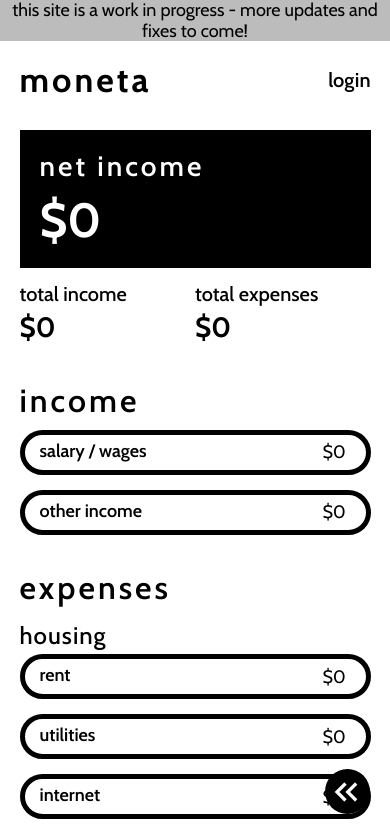
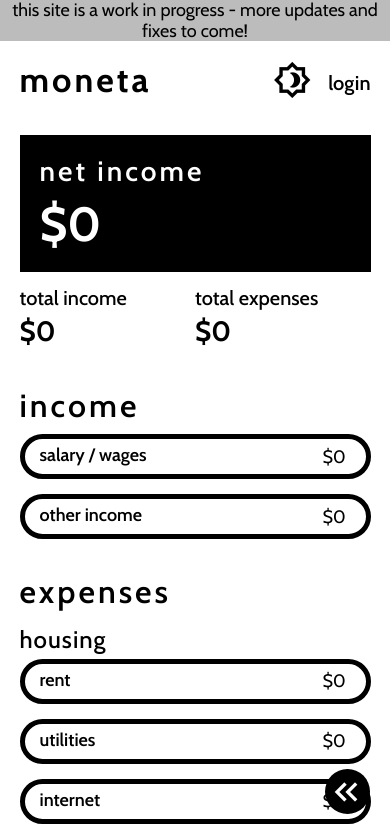
Before and after one commit to frances-m/budget-app, a React (Create React App) app: page / in a window 390 px wide. Shown: the top 832 px of the page. Built offline with nearby package versions, Linux system fonts and the light colour scheme; no server answers.

Commit message:
dark mode

```diff
--- a/src/App.css
+++ b/src/App.css
@@ -1,3 +1,14 @@
+/*** Variables ***/
+body {
+	--main: #000;
+	--secondary: #FFF;
+}
+
+body.darkTheme {
+	--main: #f4f4f4;
+	--secondary: #060606;
+}
+
 /*** TYPOGRAPHY ***/
 /* Global */
 html {
@@ -71,6 +82,9 @@ h3 {
 body {
 	min-height: 100vh;
 	overflow-x: hidden;
+
+	background-color: var(--secondary);
+	color: var(--main)
 }
 
 .wrapper {
@@ -96,6 +110,7 @@ button {
 	background-color: transparent;
 
 	cursor: pointer;
+	color: var(--main);
 }
 
 .errorMessage {
@@ -122,7 +137,7 @@ button {
 .wip {
 	text-align: center;
 	background-color: #bcbcbc;
-	color: black;
+	color: var(--main);
 }
 
 
@@ -143,11 +158,12 @@ input {
 	height: 45px;
 	margin: 0 0 15px 0;
 	padding: 0 20px;
-	border: 5px solid black;
+	border: 5px solid var(--main);
 	border-radius: 38px;
 
 	text-align: right;
 }
+
 
 label {
 	position: absolute;
@@ -156,6 +172,11 @@ label {
 	padding: 11px 0 0 20px;
 }
 
+input, label {
+	background-color: transparent;
+	border-color: var(--main);
+	color: var(--main);
+}
 
 /*** HEADER STYLES ***/
 header {
@@ -173,14 +194,19 @@ header .wrapper {
 
 	display: flex;
 	align-items: center;
-	margin-right: 16px;
+	margin-right: 42px;
+}
+
+.headerBtn {
+	color: var(--main);
 }
 
 .headerLoginBtn {
 	padding: 0 0 5px 0;
-	margin-right: 60px;
+	margin-right: 8px;
+	margin-left: 10px;
 
-	color: black;
+	color: var(--main);
 
 	font-size: 1rem;
 
@@ -191,7 +217,7 @@ header .wrapper {
 	position: relative;
 	top: 1.5px;
 
-	border-bottom: 3px solid black;
+	border-bottom: 3px solid var(--main);
 }
 
 .headerLoggedIn {
@@ -213,15 +239,15 @@ header .wrapper {
 	margin-left: 10px;
 }
 
-.headerSaveBtn:hover > .material-symbols-outlined,
-.headerSaveBtn:focus-visible > .material-symbols-outlined,
-.headerUserBtn:hover > .material-symbols-outlined,
-.headerUserBtn:focus-visible > .material-symbols-outlined {
-	font-variation-settings:
-	'FILL' 1,
-	'wght' 500,
-	'GRAD' 200,
-	'opsz' 40;
+.headerBtn{
+	color: var(--main);
+}
+
+.headerBtn:hover > .material-symbols-outlined,
+.headerBtn:focus-visible > .material-symbols-outlined
+.headerBtn:hover,
+.headerBtn:focus-visible {
+	color: #f9aba7;
 }
 
 header .material-symbols-outlined {
@@ -265,10 +291,10 @@ header .material-symbols-outlined {
 	gap: 10px;
 	width: 150px;
 	padding: 10px;
-	border: 1px solid black;
+	border: 1px solid var(--main);
 	border-radius: 5px;
 
-	background-color: rgb(250, 250, 250);
+	background-color: var(--secondary);
 	box-shadow: 1px 4px 10px rgba(0, 0, 0, 0.3);
 
 	opacity: 0;
@@ -279,24 +305,10 @@ header .material-symbols-outlined {
 	display: flex;
 }
 
-/* .headerUserMenu::after {
-	content: '>>>>>>>>>>>';
-	position: absolute;
-	right: 20px;
-	top: -20px;
-
-	color: rgb(250, 250, 250);
-
-	font-size: 40px;
-	font-weight: 700;
-	letter-spacing: -15px;
-
-	transform: rotate(-90deg);
-} */
-
 .headerUserMenu button {
 	font-size: .9rem;
 	text-align: left;
+	color: var(--main);
 }
 
 .headerDelAccountBtn {
@@ -340,8 +352,8 @@ main {
 	margin: 0 0 15px 0;
 	padding: 20px;
 
-	color: white;
-	background-color: black;
+	color: var(--secondary);
+	background-color: var(--main);
 }
 
 .resultsTotalIncome {
@@ -388,7 +400,8 @@ main {
 	max-height: 600px;
 	border-radius: 20px;
 
-	background-color: white;
+	background-color: var(--secondary);
+	color: var(--main);
 	box-shadow: 0px 0px 20px rgba(0, 0, 0, 0.507);
 }
 
@@ -472,8 +485,8 @@ main {
 	margin: 20px 0 40px 0;
 	border-radius: 38px;
 
-	background-color: black;
-	color: white;
+	background-color: var(--main);
+	color: var(--secondary);
 }
 
 /* small text at bottom of the login form */
@@ -495,11 +508,12 @@ nav {
 
 	width: 200px;
 	height: 70vh;
-	border: 5px solid black;
+	border: 5px solid var(--main);
 	border-left: none;
 	border-radius: 0 20px 20px 0;
 
-	background-color: white;
+	background-color: var(--secondary);
+	border-color: var(--main);
 
 	transition: .5s;
 }
@@ -514,6 +528,8 @@ nav.open {
 	right: 12px;
 	width: 25px;
 	height: 25px;
+
+	color: var(--main);
 
 	transition: opacity .3s;
 }
@@ -673,7 +689,7 @@ footer a {
 		height: 98vh;
 		border-right: none;
 		border-bottom: none;
-		border-left: 5px solid black;
+		border-left: 5px solid var(--main);
 		border-radius: 20px 0 0 0;
 	}
 
@@ -699,8 +715,8 @@ footer a {
 		width: 45px;
 		border-radius: 50%;
 
-		color: white;
-		background-color: black;
+		color: var(--secondary);
+		background-color: var(--main);
 
 		transition: .6s;
 	}
--- a/src/App.js
+++ b/src/App.js
@@ -95,6 +95,14 @@ function App() {
                 setIsLoggedIn(false);
             }
         })
+    }, [])
+
+    // dark mode
+    useEffect(() => {
+        const isDarkMode = localStorage?.getItem("darkMode");
+        if(isDarkMode && isDarkMode === 'true'){
+            document.querySelector('body').classList.add('darkTheme');
+        }
     }, [])
 
 
--- a/src/components/Header.js
+++ b/src/components/Header.js
@@ -80,15 +80,37 @@ const Header = ({ toggleLoginPage, isLoggedIn, logout, user, income, expenses, e
         }
     }
 
+    const toggleDarkMode = () => {
+        const headerBtnEls = document.querySelectorAll('.headerBtn');
+        headerBtnEls.forEach(btn => {
+            btn.classList.toggle('dark');
+        })
+
+        document.querySelector('body').classList.toggle('darkTheme');
+
+        const storedTheme = localStorage?.getItem('darkMode');
+        if(storedTheme && storedTheme === 'false'){
+            localStorage.setItem('darkMode', 'true');
+        } else {
+            localStorage?.setItem('darkMode', 'false');
+        }
+
+    }
+
     return (
         <header>
             <div className="wrapper">
                 <h1>Moneta</h1>
                 <div className="headerBtnContainer">
+                    <button className="headerThemeBtn headerBtn" onClick={toggleDarkMode} type="button" aria-label="toggle dark mode" >
+                        <span className="material-symbols-outlined show">
+                            brightness_4
+                        </span>
+                    </button>
                     {!isLoggedIn ?
-                        <button className="headerLoginBtn" onClick={toggleLoginPage} type="button">Login</button> :
+                        <button className="headerLoginBtn headerBtn" onClick={toggleLoginPage} type="button">Login</button> :
                         <div className="headerLoggedIn">
-                            <button className="headerSaveBtn" onClick={save} type="button" aria-label="save current budget" >
+                            <button className="headerSaveBtn headerBtn" onClick={save} type="button" aria-label="save current budget" >
                                 <span className="headerSaveIcon show material-symbols-outlined">
                                     save
                                 </span>
@@ -96,7 +118,7 @@ const Header = ({ toggleLoginPage, isLoggedIn, logout, user, income, expenses, e
                                     check_circle
                                 </span>
                             </button>
-                            <button className="headerUserBtn" onClick={toggleUserMenu} type="button" aria-label="toggle user menu" >
+                            <button className="headerUserBtn headerBtn" onClick={toggleUserMenu} type="button" aria-label="toggle user menu" >
                                 <span className="material-symbols-outlined show">
                                     account_circle
                                 </span>
```
